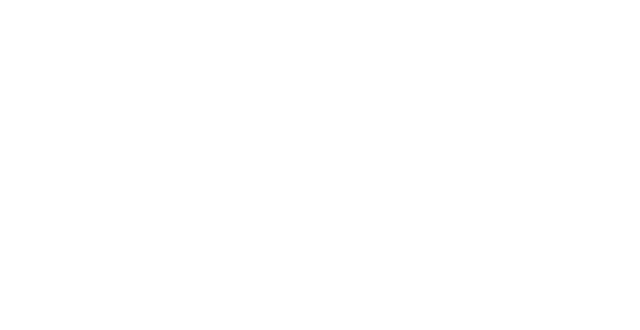
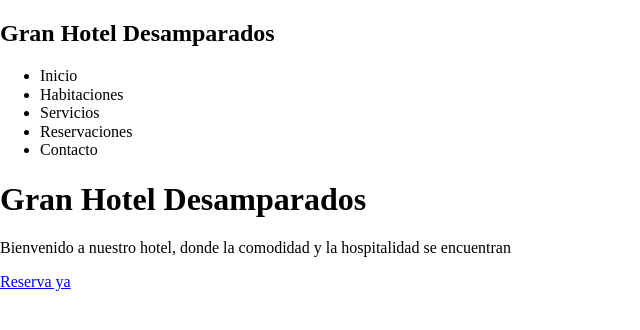
Before and after one commit to TonyGarcia5s/SC502_1C2024_M_G4, a PHP site: page / in a window 1280 px wide. Before the commit the part shown is empty. Shown: the top 330 px of the page, without its empty margins (0-640 px from the left). Run offline with PHP 8.4, Linux system fonts and the light colour scheme; some libraries are stand-ins or nearby versions.

Commit message:
Prueba index

```diff
--- a/views/index.php
+++ b/views/index.php
@@ -1,11 +1,43 @@
 <!DOCTYPE html>
-<html lang="en">
+<html lang="es">
 <head>
     <meta charset="UTF-8">
     <meta name="viewport" content="width=device-width, initial-scale=1.0">
-    <title>Document</title>
+    <title>Gran Hotel Desamparados</title>
+    <link rel="shortcut icon" href="./images/download-icon-city+home+hotel+icon-1320086447685977083_32.ico"type="image/x-icon">
+    <link rel="stylesheet" href="./css/estilos.css">
+    <link rel="stylesheet" href="./css/normalize.css">
 </head>
 <body>
+    <header class="hero">
+        <nav class="nav container">
+     <div class="nav_logo">
+        <h2 class="nav_title">Gran Hotel Desamparados</h2>
+     </div>
+     <ul class="nav_link nav_link--menu">
+        <li class="nav_items">
+            <a hredf="#" class="nav_links">Inicio</a>
+        </li>
+        <li class="nav_items">
+            <a hredf="#" class="nav_links">Habitaciones</a>
+        </li>
+        <li class="nav_items">
+            <a hredf="#" class="nav_links">Servicios</a>
+        </li>
+        <li class="nav_items">
+            <a hredf="#" class="nav_links">Reservaciones</a>
+        </li>
+        <li class="nav_items">
+            <a hredf="#" class="nav_links">Contacto</a>
+        </li>
 
+     </ul>
+        </nav>
+        <section class="hero_container container">
+   <h1 class="hero_title">Gran Hotel Desamparados </h1>
+   <p class="hero_paragraph">Bienvenido a nuestro hotel, donde la comodidad y la hospitalidad se encuentran</p>
+   <a href="#" class="cta">Reserva ya</a>
+
+    </section>
 </body>
 </html>
```
